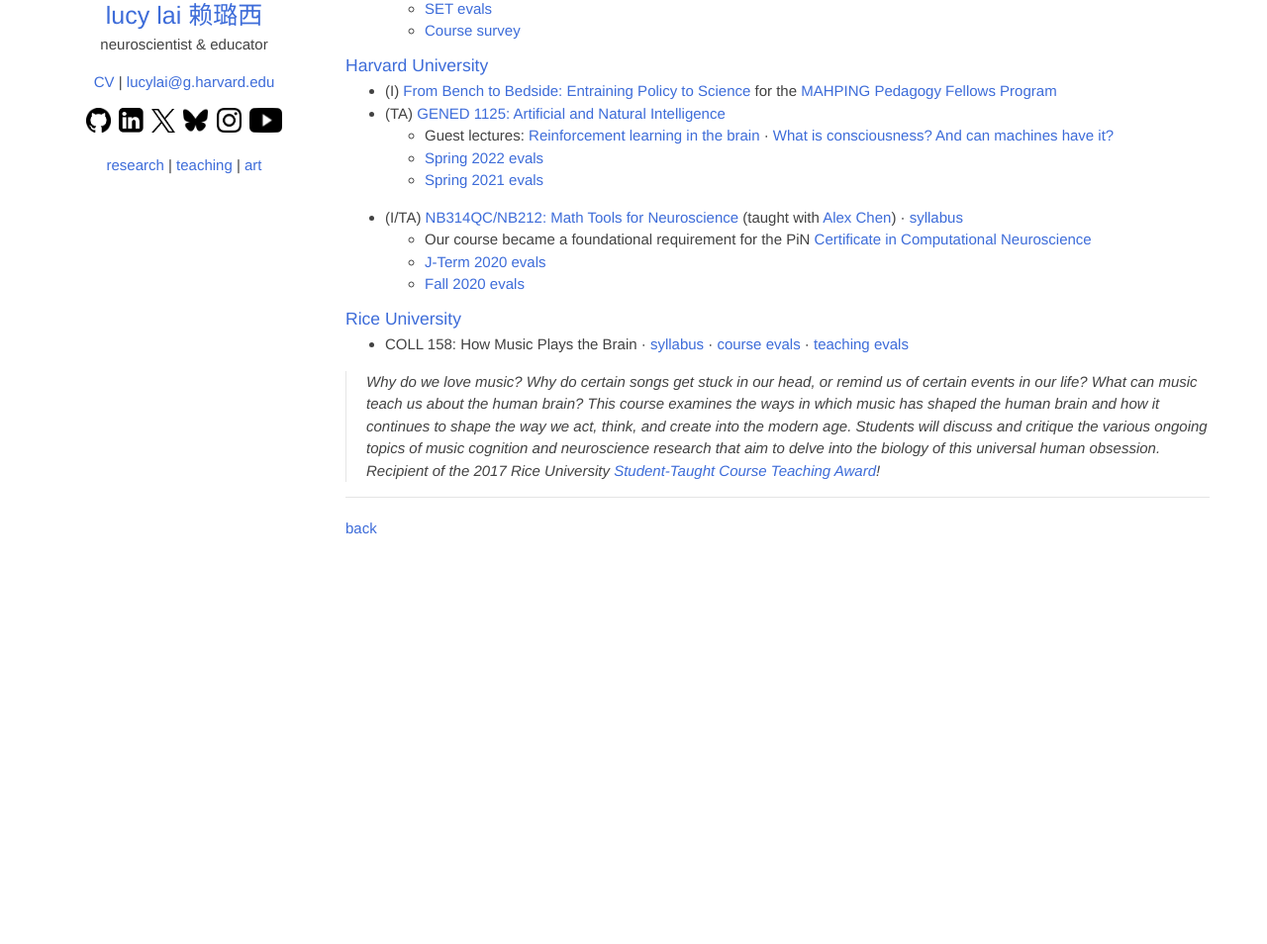
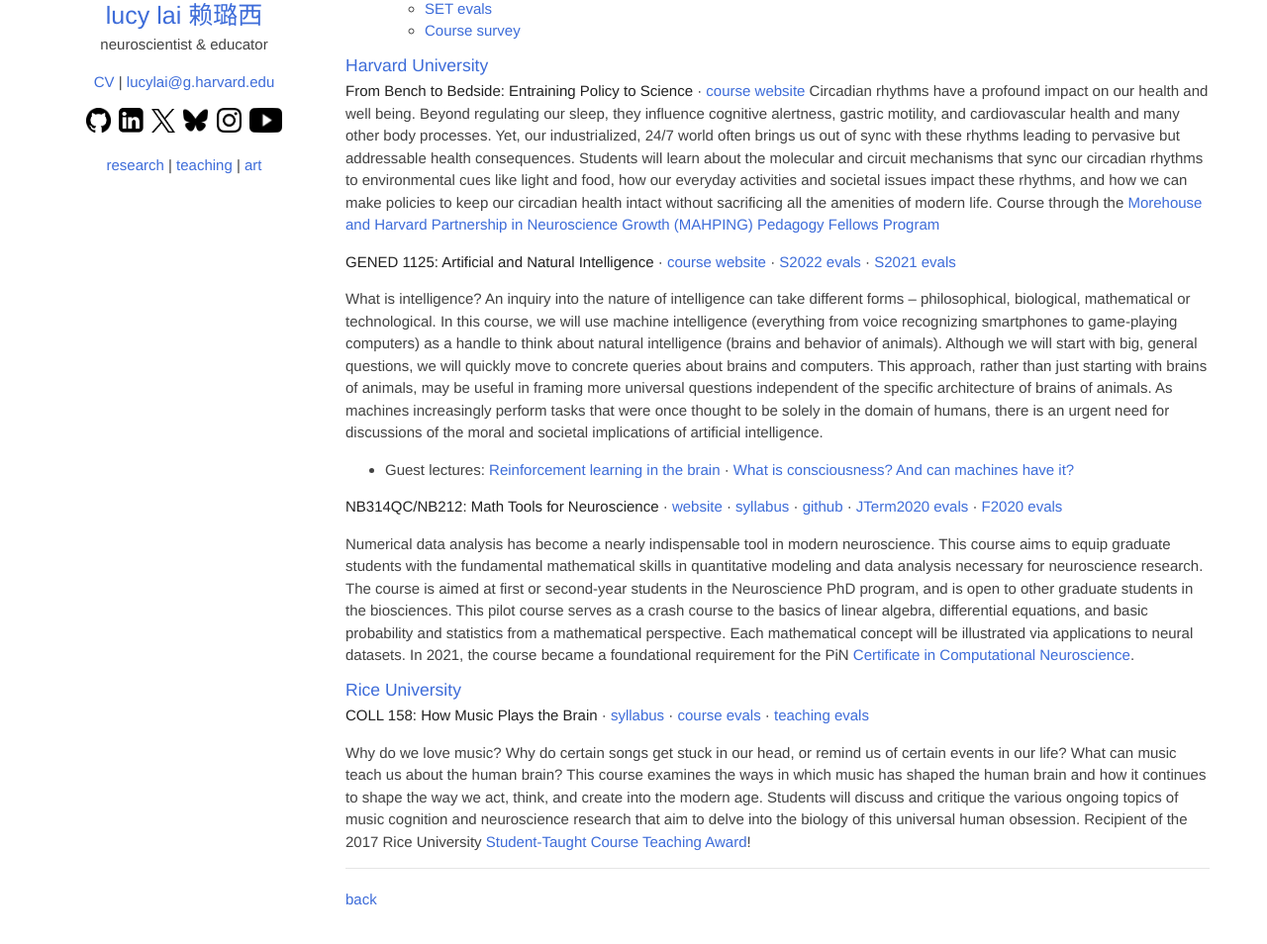
Before and after one commit to lucylai96/lucylai96.github.io, a Jekyll site: the page built from teaching.md, in a window 1280 px wide and 1237 px high. Shown: the part 251-1205 px from the top of the window at 99% size. Built offline with Jekyll 4.4.1, drawn with Linux system fonts in a browser that asks for light colours; our own code applies the rules of GitHub Pages for plain Markdown files.

Commit message:
Update teaching.md

```diff
--- a/teaching.md
+++ b/teaching.md
@@ -11,20 +11,22 @@
   * [Course survey](./files/cogs180_survey.pdf){:target="_blank"}
 
 ### Harvard University
-* (I) [From Bench to Bedside: Entraining Policy to Science](https://mahpingfellows.github.io/course/){:target="_blank"} for the [MAHPING Pedagogy Fellows Program](https://mahping.hsites.harvard.edu/pedagogy-fellows-program){:target="_blank"}
-* (TA) [GENED 1125: Artificial and Natural Intelligence](https://gened1125.github.io/spring2024/){:target="_blank"}
-  * Guest lectures: [Reinforcement learning in the brain](https://www.youtube.com/watch?v=qIjEKWftu0A&ab_channel=LucyLai){:target="_blank"} · [What is consciousness? And can machines have it?](https://www.youtube.com/watch?v=kle1uBIW8dM&ab_channel=LucyLai){:target="_blank"}
-  * [Spring 2022 evals](./files/gened1125_s22.pdf){:target="_blank"}
-  * [Spring 2021 evals](./files/gened1125_s21.pdf){:target="_blank"}
-* (I/TA) [NB314QC/NB212: Math Tools for Neuroscience](https://github.com/ebatty/MathToolsforNeuroscience){:target="_blank"} (taught with [Alex Chen](https://twitter.com/alexbchen){:target="_blank"}) · [syllabus](https://docs.google.com/document/d/15kfaz1kyhHrSDlMr_YHbdG58HQfPUHnDL4xzD3m74rg/edit?usp=sharing){:target="_blank"}
-  * Our course became a foundational requirement for the PiN [Certificate in Computational Neuroscience](https://pinphd.hms.harvard.edu/training/computational-certificate){:target="_blank"}
-  * [J-Term 2020 evals](./files/nb314qc_evals.pdf){:target="_blank"}
-  * [Fall 2020 evals](./files/nb212_evals.pdf){:target="_blank"}
+**From Bench to Bedside: Entraining Policy to Science** · [course website](https://mahpingfellows.github.io/course/){:target="_blank"}
+Circadian rhythms have a profound impact on our health and well being. Beyond regulating our sleep, they influence cognitive alertness, gastric motility, and cardiovascular health and many other body processes. Yet, our industrialized, 24/7 world often brings us out of sync with these rhythms leading to pervasive but addressable health consequences. Students will learn about the molecular and circuit mechanisms that sync our circadian rhythms to environmental cues like light and food, how our everyday activities and societal issues impact these rhythms, and how we can make policies to keep our circadian health intact without sacrificing all the amenities of modern life. Course through the [Morehouse and Harvard Partnership in Neuroscience Growth (MAHPING) Pedagogy Fellows Program](https://mahping.hsites.harvard.edu/pedagogy-fellows-program){:target="_blank"}
+
+**GENED 1125: Artificial and Natural Intelligence** · [course website](https://gened1125.github.io/spring2024/){:target="_blank"} · [S2022 evals](./files/gened1125_s22.pdf){:target="_blank"} · [S2021 evals](./files/gened1125_s21.pdf){:target="_blank"}
+
+What is intelligence? An inquiry into the nature of intelligence can take different forms – philosophical, biological, mathematical or technological. In this course, we will use machine intelligence (everything from voice recognizing smartphones to game-playing computers) as a handle to think about natural intelligence (brains and behavior of animals). Although we will start with big, general questions, we will quickly move to concrete queries about brains and computers. This approach, rather than just starting with brains of animals, may be useful in framing more universal questions independent of the specific architecture of brains of animals. As machines increasingly perform tasks that were once thought to be solely in the domain of humans, there is an urgent need for discussions of the moral and societal implications of artificial intelligence.
+* Guest lectures: [Reinforcement learning in the brain](https://www.youtube.com/watch?v=qIjEKWftu0A&ab_channel=LucyLai){:target="_blank"} · [What is consciousness? And can machines have it?](https://www.youtube.com/watch?v=kle1uBIW8dM&ab_channel=LucyLai){:target="_blank"}
+
+**NB314QC/NB212: Math Tools for Neuroscience** · [website](https://ebatty.github.io/MathToolsforNeuroscience/intro.html){:target="_blank"}  · [syllabus](https://docs.google.com/document/d/15kfaz1kyhHrSDlMr_YHbdG58HQfPUHnDL4xzD3m74rg/edit?usp=sharing){:target="_blank"} · [github](https://github.com/ebatty/MathToolsforNeuroscience) · [JTerm2020 evals](./files/nb314qc_evals.pdf){:target="_blank"} · [F2020 evals](./files/nb212_evals.pdf){:target="_blank"}
+
+Numerical data analysis has become a nearly indispensable tool in modern neuroscience. This course aims to equip graduate students with the fundamental mathematical skills in quantitative modeling and data analysis necessary for neuroscience research. The course is aimed at first or second-year students in the Neuroscience PhD program, and is open to other graduate students in the biosciences. This pilot course serves as a crash course to the basics of linear algebra, differential equations, and basic probability and statistics from a mathematical perspective. Each mathematical concept will be illustrated via applications to neural datasets. In 2021, the course became a foundational requirement for the PiN [Certificate in Computational Neuroscience](https://pinphd.hms.harvard.edu/training/computational-certificate){:target="_blank"}.
 
 ### Rice University
-* COLL 158: How Music Plays the Brain · [syllabus](https://docs.google.com/document/d/16q9Pa99eruEe2GDdR0uwwedANzm61h8XbWsXU7DSy7M/edit?usp=sharing){:target="_blank"} · [course evals](./files/coll158_evals.pdf){:target="_blank"} · [teaching evals](./files/coll158_teaching.pdf){:target="_blank"}
+**COLL 158: How Music Plays the Brain** · [syllabus](https://docs.google.com/document/d/16q9Pa99eruEe2GDdR0uwwedANzm61h8XbWsXU7DSy7M/edit?usp=sharing){:target="_blank"} · [course evals](./files/coll158_evals.pdf){:target="_blank"} · [teaching evals](./files/coll158_teaching.pdf){:target="_blank"}
 
-> Why do we love music? Why do certain songs get stuck in our head, or remind us of certain events in our life? What can music teach us about the human brain? This course examines the ways in which music has shaped the human brain and how it continues to shape the way we act, think, and create into the modern age. Students will discuss and critique the various ongoing topics of music cognition and neuroscience research that aim to delve into the biology of this universal human obsession. Recipient of the 2017 Rice University [Student-Taught Course Teaching Award](https://cte.rice.edu/stc#award){:target="_blank"}!
+Why do we love music? Why do certain songs get stuck in our head, or remind us of certain events in our life? What can music teach us about the human brain? This course examines the ways in which music has shaped the human brain and how it continues to shape the way we act, think, and create into the modern age. Students will discuss and critique the various ongoing topics of music cognition and neuroscience research that aim to delve into the biology of this universal human obsession. Recipient of the 2017 Rice University [Student-Taught Course Teaching Award](https://cte.rice.edu/stc#award){:target="_blank"}!
 
 ***
 [back](./)
```
